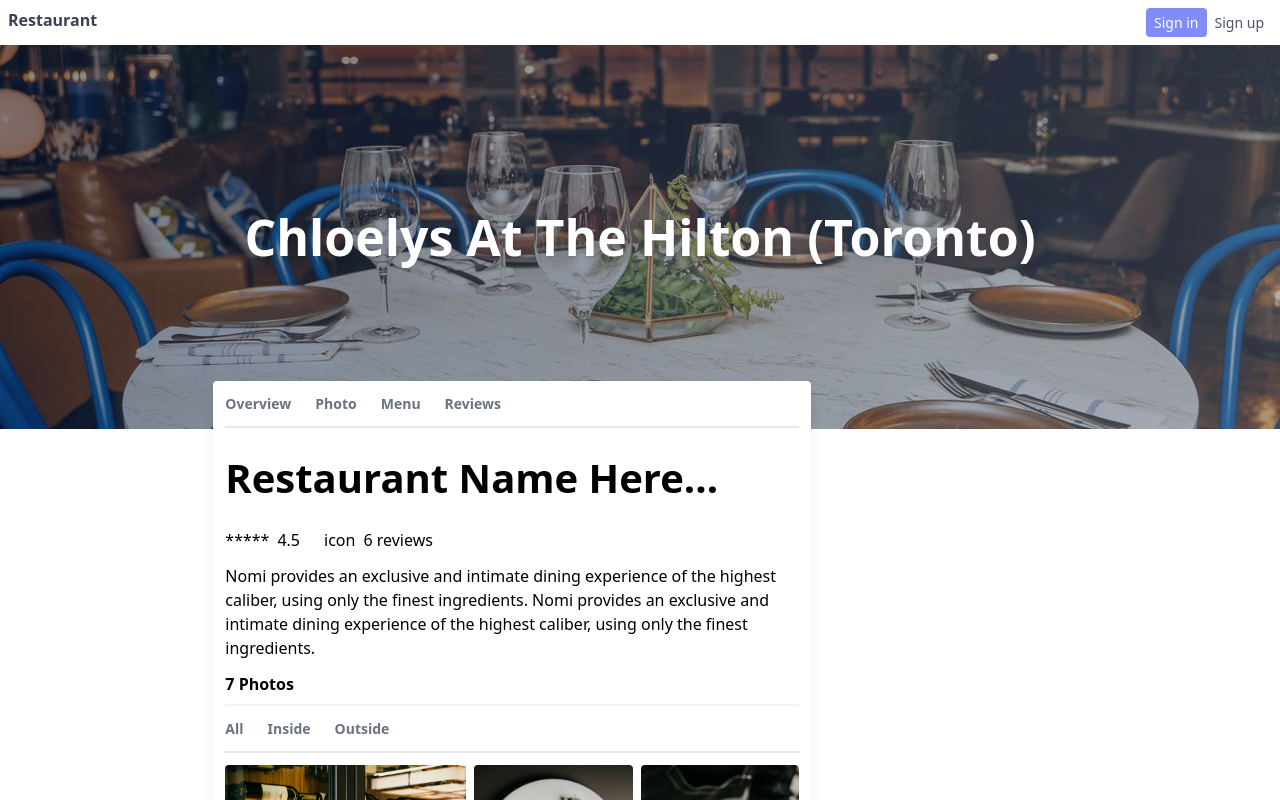
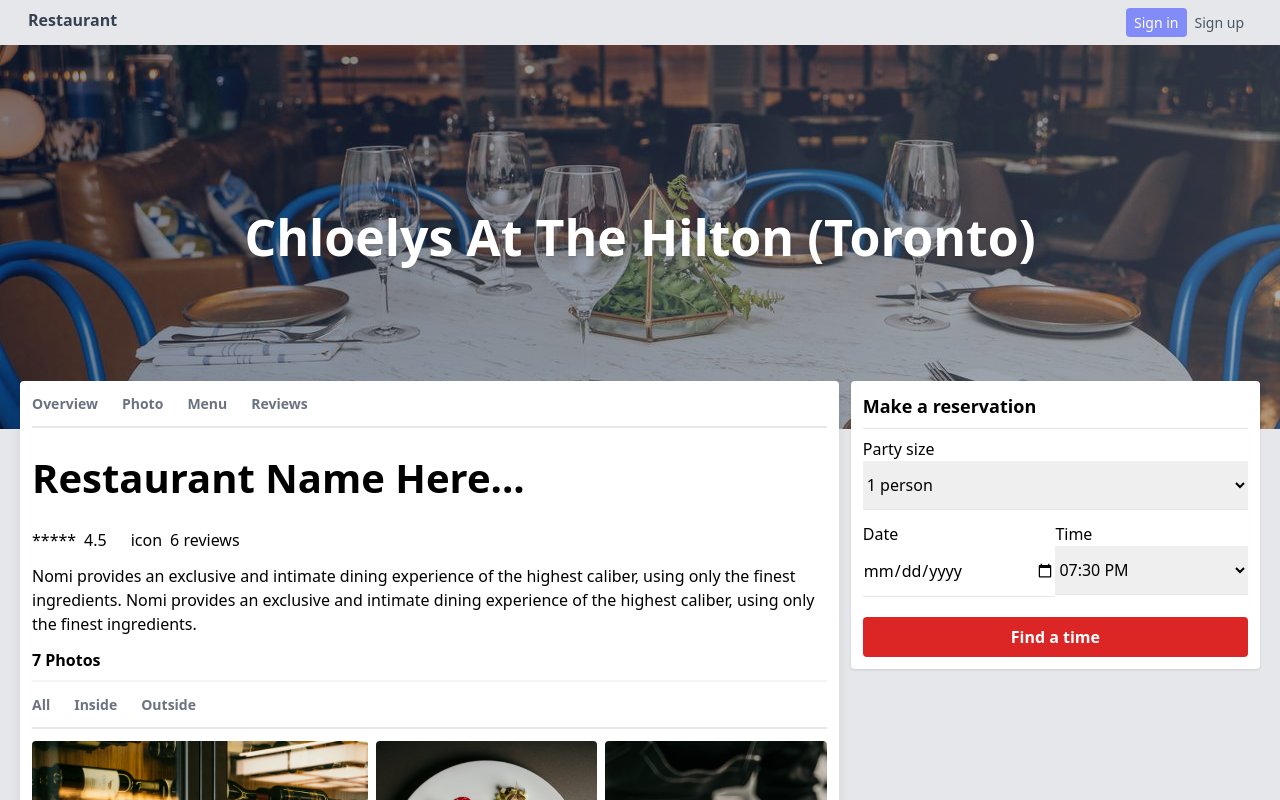
Before and after one commit to safariehsan/restaurant-reservation, a Next.js app: page / in a window 1280 px wide. Shown: the top 800 px of the page. Built offline with nearby package versions, Linux system fonts and the light colour scheme.

Commit message:
design reservation card

```diff
--- a/app/page.tsx
+++ b/app/page.tsx
@@ -1,8 +1,7 @@
 export default function Home() {
   return (
-    <main className="bg-gray-200 min-h-screen w-screen overflow-hidden">
-      <main className="m-auto bg-white max-w-screen-2xlg">
-        <nav className="bg-white p-2 flex justify-between">
+    <main className="bg-gray-200 min-h-screen w-full">
+      <nav className="p-2 flex justify-between container mx-auto">
         <a href="" className="font-bold text-gray-700 text-2xl">
           Restaurant
         </a>
@@ -27,8 +26,8 @@
           Chloelys at The Hilton (Toronto)
         </h1>
       </header>
-        <article className="flex m-auto w-2/3 justify-between items-start -mt-12 relative">
-          <div className="bg-white w-[70%] rounded p-3 shadow-lg">
+      <div className="flex mx-auto flex-row relative -mt-12 container gap-3">
+        <article className="basis-2/3 justify-between items-start bg-white rounded p-3 shadow-lg">
           <nav className="flex justify-start border-b-2 border-gray-200 gap-6 pb-3 ">
             <a
               href=""
@@ -55,9 +54,7 @@
               Reviews
             </a>
           </nav>
-            <h2 className="text-4xlg font-bold py-5">
-              Restaurant Name Here...
-            </h2>
+          <h2 className="text-4xlg font-bold py-5">Restaurant Name Here...</h2>
           <div className="flex justify-start gap-6">
             <div className="rate flex gap-2">
               <span>*****</span>
@@ -71,9 +68,9 @@
           <div className="pt-3">
             <p>
               Nomi provides an exclusive and intimate dining experience of the
-                highest caliber, using only the finest ingredients. Nomi
-                provides an exclusive and intimate dining experience of the
-                highest caliber, using only the finest ingredients.
+              highest caliber, using only the finest ingredients. Nomi provides
+              an exclusive and intimate dining experience of the highest
+              caliber, using only the finest ingredients.
             </p>
           </div>
           <h3 className="text-md font-semibold pt-3 border-b-2 border-gray-100 pb-2">
@@ -106,7 +103,7 @@
             <img src="./img4.png" className="rounded col-span-2" />
             <img src="./img5.jpg" className="rounded col-span-2" />
           </div>
-            <div className="">
+          <div>
             <h3 className="text-md font-semibold pt-3 border-b-2 border-gray-100 pb-2">
               What 100 people said about this restaurant.
             </h3>
@@ -125,18 +122,52 @@
                   <div className="mt-5">
                     <p className="text-base font-light">
                       At present, Chloelys at The Hilton Tel-Aviv has no
-                        reviews. Please add a review after your dining
-                        experience to help others make a decision about where to
-                        eat.
+                      reviews. Please add a review after your dining experience
+                      to help others make a decision about where to eat.
                     </p>
                   </div>
                 </div>
               </div>
             </div>
           </div>
+        </article>
+        <aside className="basis-1/3 relative">
+          <div className="sticky top-0 left-0 right-0 bg-white rounded p-3 shadow">
+            <div className="border-b mb-2 pb-2">
+              <h4 className="mr-7 text-lg font-bold">Make a reservation</h4>
             </div>
-        </article>
-      </main>
+            <div className="flex flex-col">
+              <label htmlFor="">Party size</label>
+              <select className="border-b py-3 font-light" name="" id="">
+                <option value="">1 person</option>
+                <option value="">2 people</option>
+                <option value="">3 people</option>
+              </select>
+            </div>
+            <div className="flex justify-between mt-3">
+              <div className="flex flex-col basis-1/2">
+                <label htmlFor="">Date</label>
+                <input
+                  type="date"
+                  className="font-light py-3 border-b w-full"
+                />
+              </div>
+              <div className="flex flex-col basis-1/2">
+                <label htmlFor="">Time</label>
+                <select className="font-light py-3 border-b w-full">
+                  <option value="">07:30 PM</option>
+                  <option value="">09:30 PM</option>
+                </select>
+              </div>
+            </div>
+            <div className="mt-5">
+              <button className="bg-red-600 rounded text-white w-full font-semibold py-2">
+                Find a time
+              </button>
+            </div>
+          </div>
+        </aside>
+      </div>
     </main>
   );
 }
--- a/tailwind.config.js
+++ b/tailwind.config.js
@@ -2,6 +2,16 @@
 module.exports = {
   content: ["./app/**/*.{js,ts,jsx,tsx}"],
   theme: {
+    container: {
+      // default breakpoints but with 40px removed
+      screens: {
+        sm: "600px",
+        md: "728px",
+        lg: "984px",
+        xl: "1240px",
+        "2xl": "1496px",
+      },
+    },
     extend: {},
     fontSize: {
       xsm: "10px",
```
Lines whose indentation alone changed are shown as unchanged.
